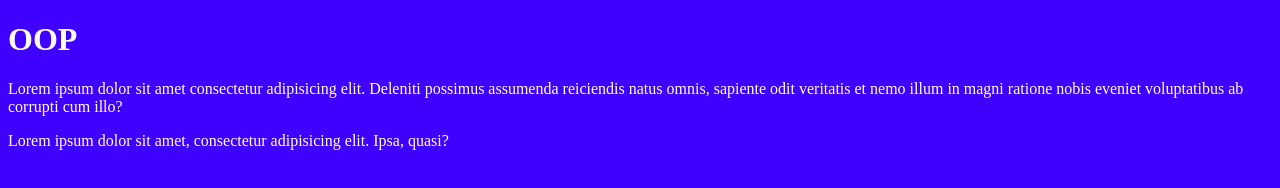
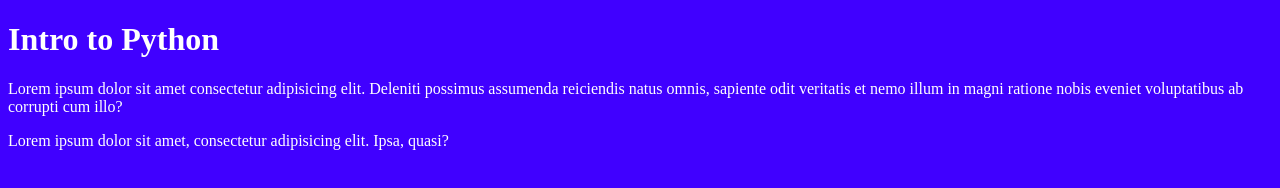
Before and after one commit to Valoeable/git-demo, a plain HTML site: page index.html in a window 1280 px wide. Drawn offline with Linux system fonts and the light colour scheme.

Commit message:
Upraveny nadpis h1

```diff
--- a/index.html
+++ b/index.html
@@ -8,7 +8,7 @@
     <title>Git Demo</title>
   </head>
   <body>
-    <h1>OOP</h1>
+    <h1>Intro to Python</h1>
     <p>
       Lorem ipsum dolor sit amet consectetur adipisicing elit. Deleniti possimus
       assumenda reiciendis natus omnis, sapiente odit veritatis et nemo illum in
```
